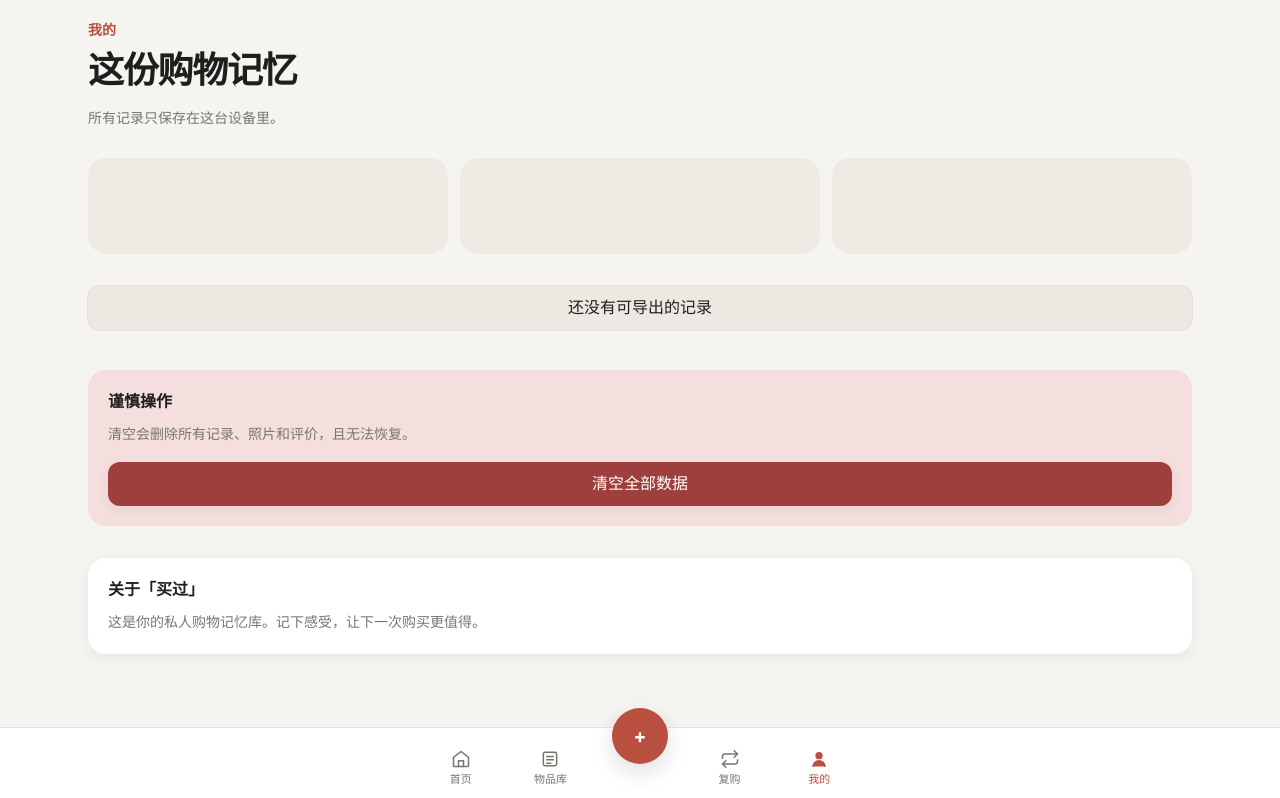
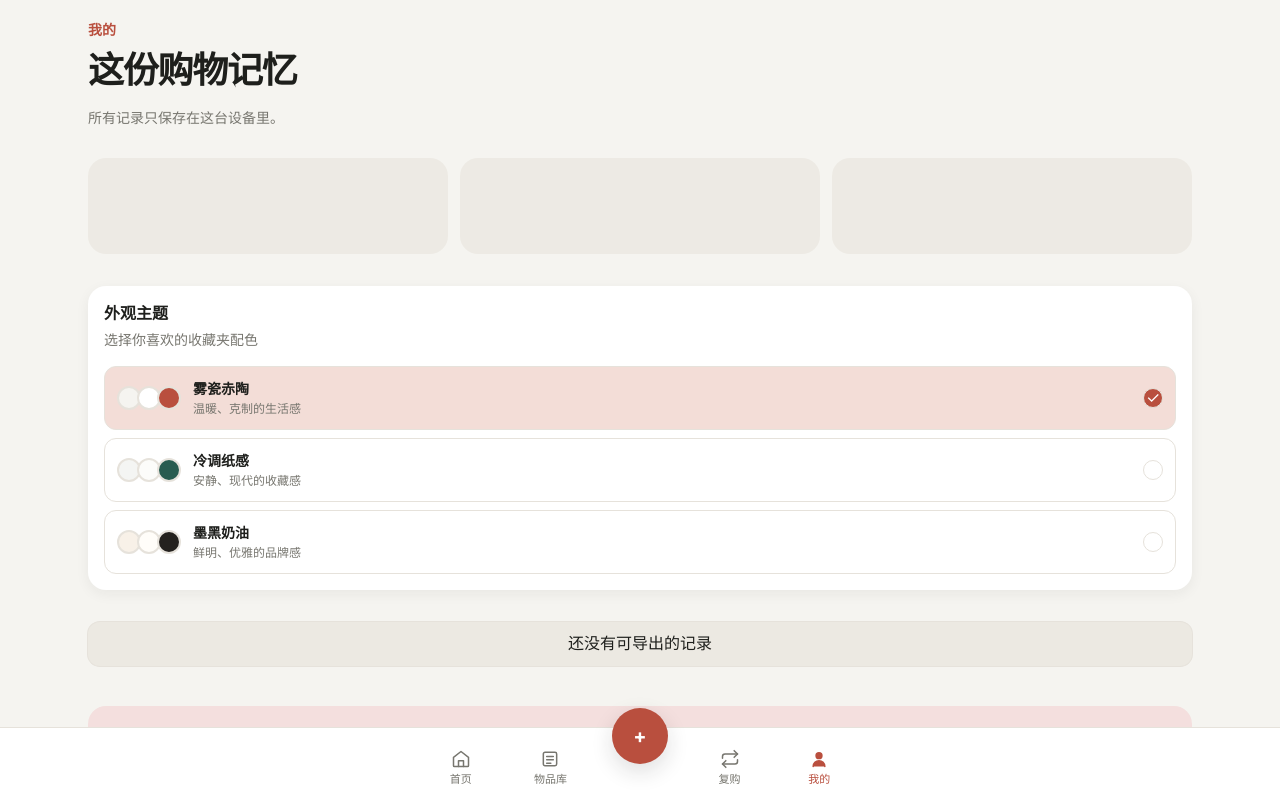
Before and after one commit to code-with-theo/bought-app, a Next.js app: page /me in a window 1280 px wide. Shown: the top 798 px of the page. Built offline with nearby package versions, Linux system fonts and the light colour scheme.

Commit message:
feat: expose theme controls in profile

```diff
--- a/src/app/layout.tsx
+++ b/src/app/layout.tsx
@@ -2,6 +2,7 @@ import type { Metadata } from "next";
 import { Geist, Geist_Mono } from "next/font/google";
 import "./globals.css";
 import { ToastProvider } from "@/components/ui/toast";
+import { ThemeInitializer } from "@/components/design-system/theme-switcher";
 
 const geistSans = Geist({
   variable: "--font-geist-sans",
@@ -28,7 +29,7 @@ export default function RootLayout({
       lang="zh-CN"
       className={`${geistSans.variable} ${geistMono.variable} h-full antialiased`}
     >
-      <body className="min-h-full flex flex-col"><ToastProvider>{children}</ToastProvider></body>
+      <body className="min-h-full flex flex-col"><ThemeInitializer /><ToastProvider>{children}</ToastProvider></body>
     </html>
   );
 }
--- a/src/components/design-system/theme-switcher.tsx
+++ b/src/components/design-system/theme-switcher.tsx
@@ -35,7 +35,7 @@ export function ThemeSwitcher({ className }: { className?: string }) {
     return saved === "paper" || saved === "ink" || saved === "terracotta" ? saved : "terracotta";
   });
   useEffect(() => { applyTheme(selected); }, [selected]);
-  const selectTheme = (theme: ThemeName) => setSelected(theme);
+  const selectTheme = (theme: ThemeName) => { setSelected(theme); applyTheme(theme); };
   return <section className={cn("rounded-[var(--radius-lg)] bg-surface p-4 shadow-[var(--shadow-soft)]", className)} aria-labelledby="theme-switcher-title"><h2 id="theme-switcher-title" className="text-base font-bold">外观主题</h2><p className="mt-1 text-sm text-muted-foreground">选择你喜欢的收藏夹配色</p><div className="mt-4 grid gap-2" role="radiogroup" aria-label="外观主题">
     {themes.map((theme) => <button key={theme.value} type="button" role="radio" aria-checked={selected === theme.value} onClick={() => selectTheme(theme.value)} className={cn("flex min-h-16 items-center gap-3 rounded-[var(--radius-sm)] border p-3 text-left", selected === theme.value ? "border-primary bg-primary-soft" : "border-border hover:bg-surface-muted")}><span className="flex shrink-0 -space-x-1" aria-hidden="true">{theme.swatches.map((swatch) => <span key={swatch} className="size-6 rounded-full border-2 border-surface" style={{ backgroundColor: swatch }} />)}</span><span className="min-w-0 flex-1"><span className="block text-sm font-bold">{theme.title}</span><span className="mt-0.5 block text-xs text-muted-foreground">{theme.description}</span></span><span className={cn("flex size-5 shrink-0 items-center justify-center rounded-full border", selected === theme.value ? "border-primary bg-primary text-white" : "border-muted-foreground")} aria-hidden="true">{selected === theme.value ? "✓" : null}</span></button>)}
   </div></section>;
--- a/src/features/profile/profile-page.tsx
+++ b/src/features/profile/profile-page.tsx
@@ -6,6 +6,7 @@ import { BottomNavigation } from "@/components/design-system/navigation";
 import { LoadingState } from "@/components/design-system/empty-state";
 import { PageHeader } from "@/components/design-system/page-header";
 import { StatCard } from "@/components/design-system/stat-card";
+import { ThemeSwitcher } from "@/components/design-system/theme-switcher";
 import { Button } from "@/components/ui/button";
 import { ConfirmDialog } from "@/components/ui/dialog";
 import { useToast } from "@/components/ui/toast";
@@ -19,6 +20,6 @@ export function ProfilePage() {
   const exportData = async () => { try { const payload = await productRepository.export(); const blob = new Blob([JSON.stringify(payload, null, 2)], { type: "application/json" }); const url = URL.createObjectURL(blob); const anchor = document.createElement("a"); anchor.href = url; anchor.download = `买过记录-${new Date().toISOString().slice(0, 10)}.json`; anchor.click(); URL.revokeObjectURL(url); showToast("已导出你的记录。 "); } catch { showToast("导出失败，请重试。", "error"); } };
   const total = products.length, repurchase = products.filter((product) => product.repurchaseDecision === "repurchase").length, avoid = products.filter((product) => product.repurchaseDecision === "avoid").length, demos = products.filter((product) => product.isDemo).length;
   return <><AppShell><PageHeader eyebrow="我的" title="这份购物记忆" description="所有记录只保存在这台设备里。" /><section className="mt-7 grid grid-cols-3 gap-3">{loading ? <><LoadingState className="h-24"/><LoadingState className="h-24"/><LoadingState className="h-24"/></> : <><StatCard label="买过" value={total} /><StatCard label="会复购" value={repurchase} tone="success" /><StatCard label="避雷" value={avoid} tone="danger" /></>}</section>
-    <section className="mt-8 space-y-3"><Button className="w-full" variant="secondary" onClick={() => void exportData()} disabled={!total}>{total ? "导出我的记录" : "还没有可导出的记录"}</Button>{demos ? <Button className="w-full" variant="secondary" onClick={() => setAction("demo")}>清除演示数据</Button> : null}</section><section className="mt-10 rounded-[var(--radius-lg)] bg-danger-soft p-5"><h2 className="font-bold">谨慎操作</h2><p className="mt-2 text-sm leading-6 text-muted-foreground">清空会删除所有记录、照片和评价，且无法恢复。</p><Button className="mt-4 w-full" variant="danger" onClick={() => setAction("all")}>清空全部数据</Button></section><section className="mt-8 rounded-[var(--radius-lg)] bg-surface p-5 shadow-[var(--shadow-soft)]"><h2 className="font-bold">关于「买过」</h2><p className="mt-2 text-sm leading-6 text-muted-foreground">这是你的私人购物记忆库。记下感受，让下一次购买更值得。</p></section>
+    <ThemeSwitcher className="mt-8" /><section className="mt-8 space-y-3"><Button className="w-full" variant="secondary" onClick={() => void exportData()} disabled={!total}>{total ? "导出我的记录" : "还没有可导出的记录"}</Button>{demos ? <Button className="w-full" variant="secondary" onClick={() => setAction("demo")}>清除演示数据</Button> : null}</section><section className="mt-10 rounded-[var(--radius-lg)] bg-danger-soft p-5"><h2 className="font-bold">谨慎操作</h2><p className="mt-2 text-sm leading-6 text-muted-foreground">清空会删除所有记录、照片和评价，且无法恢复。</p><Button className="mt-4 w-full" variant="danger" onClick={() => setAction("all")}>清空全部数据</Button></section><section className="mt-8 rounded-[var(--radius-lg)] bg-surface p-5 shadow-[var(--shadow-soft)]"><h2 className="font-bold">关于「买过」</h2><p className="mt-2 text-sm leading-6 text-muted-foreground">这是你的私人购物记忆库。记下感受，让下一次购买更值得。</p></section>
   </AppShell><BottomNavigation active="me" /><ConfirmDialog open={action !== null} onOpenChange={(open) => !open && setAction(null)} title={action === "all" ? "清空全部数据？" : "清除演示数据？"} description={action === "all" ? "所有记录、照片和评价都会被清空，无法恢复。" : "只会删除应用自带的演示记录，不会动你自己记下的内容。"} confirmLabel={action === "all" ? "确认清空" : "清除演示数据"} cancelLabel="再想想" destructive={action === "all"} isConfirming={busy} onConfirm={async () => { setBusy(true); try { const count = action === "all" ? (await productRepository.clear(), total) : await productRepository.clearDemo(); showToast(action === "all" ? "已清空全部数据。" : `已清除 ${count} 条演示数据。`); setAction(null); await load(); } catch { showToast("操作失败，请重试。", "error"); } finally { setBusy(false); } }} /></>;
 }
```
